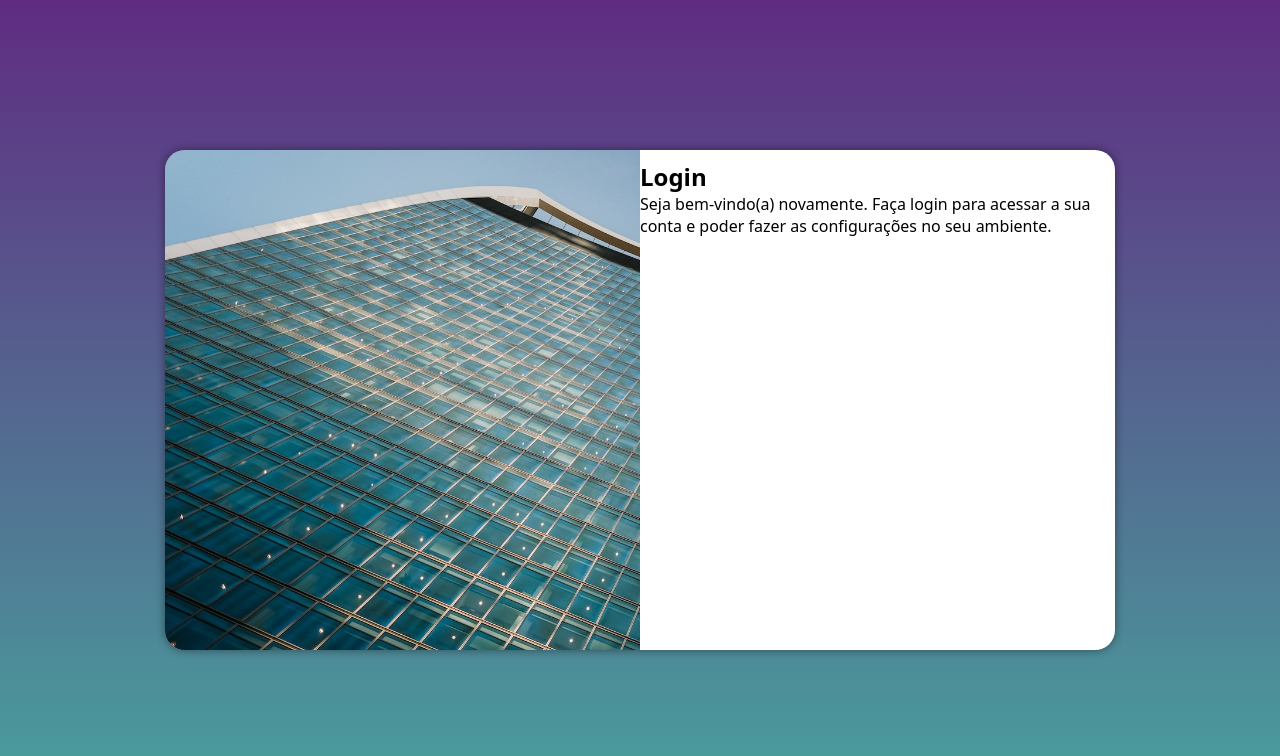
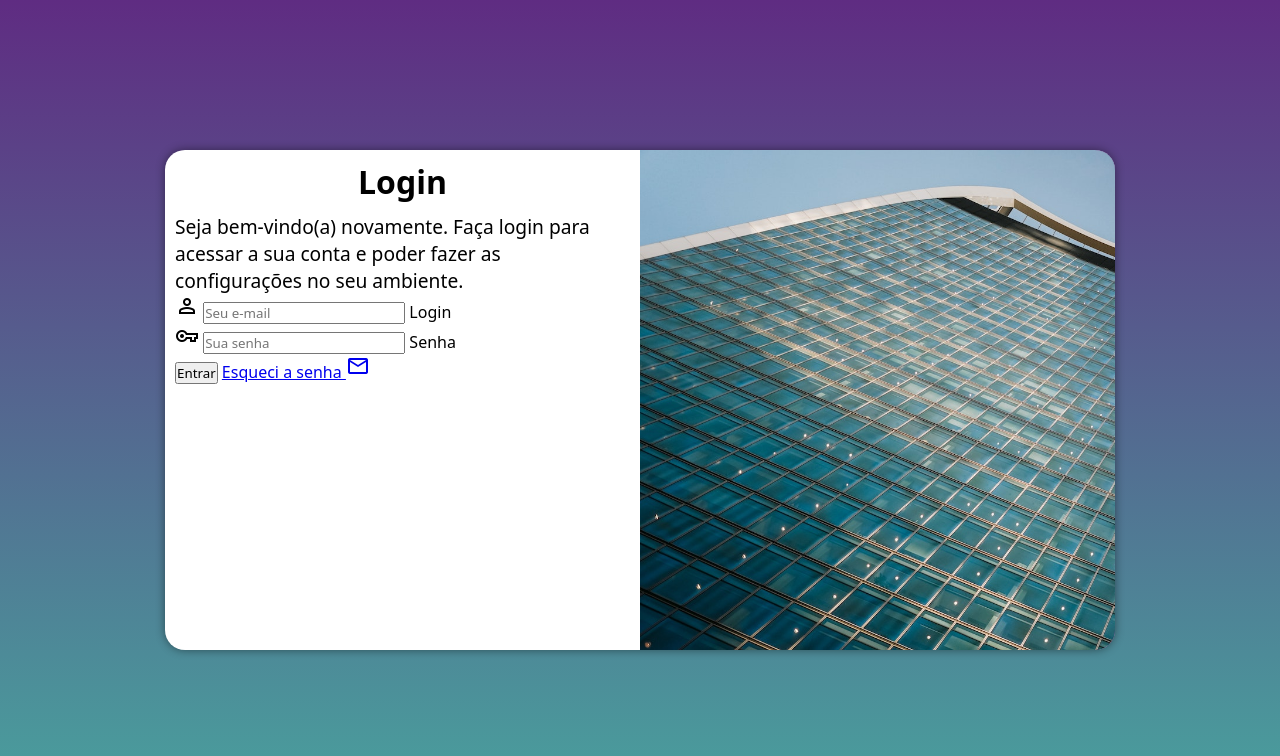
Before and after one commit to Emerson0307/projeto-login, a plain HTML site: page index.html in a window 1280 px wide. Drawn offline with nearby package versions, Linux system fonts and the light colour scheme.

Commit message:
adicionei o formulario

```diff
--- a/estilos/media-query.css
+++ b/estilos/media-query.css
@@ -34,8 +34,22 @@
     }
 
     section#login > div#imagem {
-        float: left;
+        float: right;
         width: 50%;
         height: 100%;
     }
+
+    section#login > div#formulario {
+        float: left;
+        width: 50%;
+    }
+
+    div#formulario > h1 {
+        font-size: 2em;
+    }
+
+    div#formulario > p {
+        font-size: 1.2em;
+    }
+
 }
--- a/estilos/style.css
+++ b/estilos/style.css
@@ -53,3 +53,12 @@ section#login > div#formulario {
     display: block;
     padding: 10px;
 }
+
+div#formulario > h1 {
+    text-align: center;
+    margin-bottom: 10px;
+}
+
+div#formulario > p {
+    font-size: 0.8em;
+}
--- a/index.html
+++ b/index.html
@@ -5,6 +5,7 @@
     <meta http-equiv="X-UA-Compatible" content="IE=edge">
     <meta name="viewport" content="width=device-width, initial-scale=1.0">
     <title>Login</title>
+    <link rel="stylesheet" href="https://fonts.googleapis.com/css2?family=Material+Symbols+Outlined:opsz,wght,FILL,GRAD@20..48,100..700,0..1,-50..200" />
     <link rel="stylesheet" href="estilos/style.css">
     <link rel="stylesheet" href="estilos/media-query.css">
 </head>
@@ -17,8 +18,25 @@
             <div id="formulario">
                 <h1>Login</h1>
                 <p>Seja bem-vindo(a) novamente. Faça login para acessar a sua conta e poder fazer as configurações no seu ambiente.</p>
-                <form action="login.php" method="post">
-
+                <form action="login.php" method="post" autocomplete="on">
+                    <div class="campo">
+                        <span class="material-symbols-outlined">
+                            person
+                        </span>
+                        <input type="email" name="login" id="ilogin" placeholder="Seu e-mail" autocomplete="email" required maxlength="30">
+                        <label for="ilogin">Login</label>
+                    </div>
+                    <div class="senha">
+                        <span class="material-symbols-outlined">
+                            vpn_key
+                        </span>
+                        <input type="password" name="senha" id="isenha" placeholder="Sua senha" autocomplete="current-password" required minlength="8" maxlength="20">
+                        <label for="isenha">Senha</label>
+                    </div>
+                    <input type="submit" value="Entrar">
+                    <a href="esqueci.html">Esqueci a senha
+                        <span class="material-symbols-outlined">
+                        mail</span></a>
                 </form>
             </div>
         </section>
```
